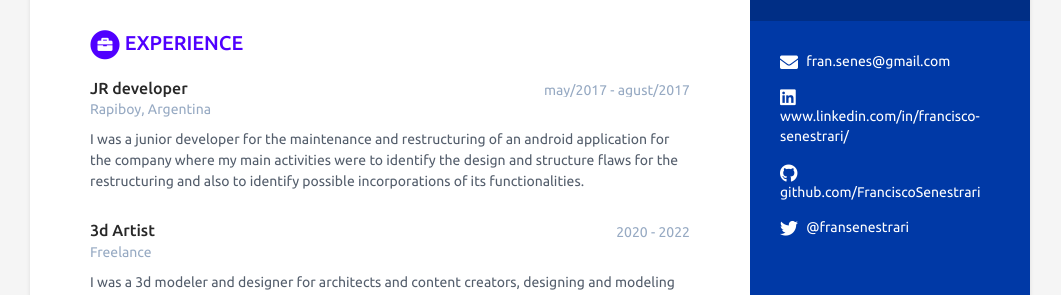
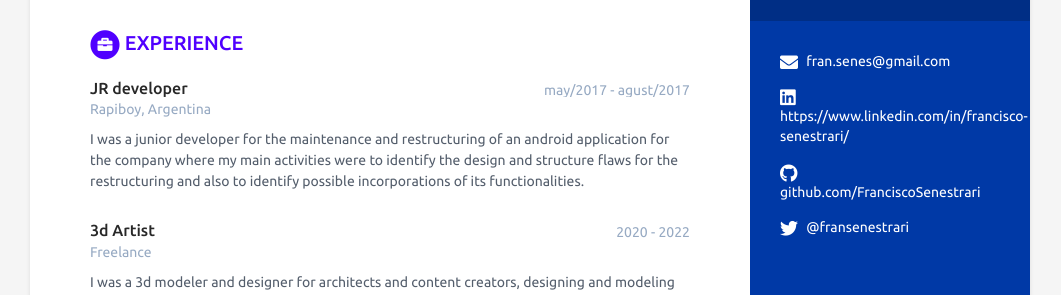
Before and after one commit to BC-MAY-21-RN/scorecard-FranciscoSenestrari, a Jekyll site: the page built from index.html, in a window 1280 px wide. Shown: the part 435-730 px from the top of the page, without its empty margins (110-1171 px from the left). Built offline with Jekyll 4.4.1, drawn with Linux system fonts in a browser that asks for light colours; part of the change alters nothing that is shown.

Commit message:
fix linkedin link

```diff
--- a/_data/data.yml
+++ b/_data/data.yml
@@ -15,7 +15,7 @@ sidebar:
   email: fran.senes@gmail.com
   phone:
   website: # No agregar http://
-  linkedin: www.linkedin.com/in/francisco-senestrari/
+  linkedin: https://www.linkedin.com/in/francisco-senestrari/
   github: github.com/FranciscoSenestrari
   gitlab:
   bitbucket:
```
